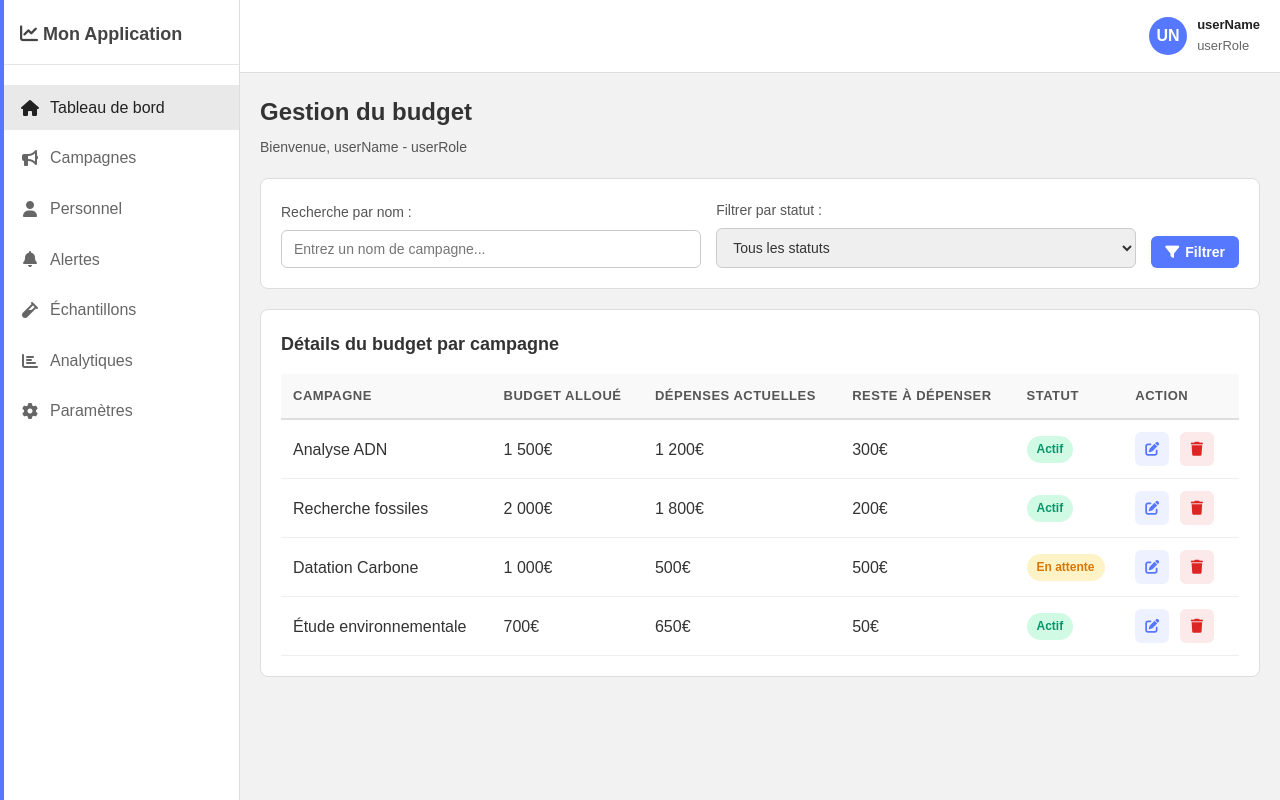
After one commit to Y46ne/SAE-Web, a Flask app: page /budget/ in a window 1280 px wide. The commit adds this page. Run offline with Flask 3, Linux system fonts and the light colour scheme.

Commit message:
Ajout de la page Budget

```diff
--- /dev/null
+++ b/monApp/static/css/budget.css
@@ -0,0 +1,193 @@
+/* --- Page Budget --- */
+
+/* Page title */
+.page-title {
+    margin-bottom: 20px;
+}
+
+.page-title h1 {
+    font-size: 24px;
+    font-weight: 700;
+    color: #333333;
+    margin-bottom: 5px;
+}
+
+.page-title p {
+    color: #555555;
+    font-size: 14px;
+}
+
+/* --- Filter Card --- */
+.filter-card {
+    margin-bottom: 20px;
+    background: #ffffff;
+    border: 1px solid #ddd;
+    border-radius: 8px;
+    padding: 20px;
+}
+
+/* Filter Form */
+.filter-form {
+    display: flex;
+    flex-wrap: wrap;
+    gap: 15px;
+    align-items: flex-end;
+}
+
+.filter-group {
+    display: flex;
+    flex-direction: column;
+    flex: 1;
+    min-width: 200px;
+    gap: 6px;
+}
+
+.filter-group label {
+    font-size: 14px;
+    font-weight: 500;
+    color: #555555;
+}
+
+.filter-group input,
+.filter-group select {
+    padding: 10px 12px;
+    border: 1px solid #ccc;
+    border-radius: 6px;
+    font-size: 14px;
+    color: #333333;
+    transition: border 0.2s;
+}
+
+.filter-group input:focus,
+.filter-group select:focus {
+    outline: none;
+    border-color: #5677ff;
+}
+
+/* --- Buttons --- */
+.btn {
+    padding: 8px 14px;
+    border-radius: 6px;
+    font-weight: 600;
+    cursor: pointer;
+    text-decoration: none;
+    display: inline-flex;
+    align-items: center;
+    gap: 6px;
+    font-size: 14px;
+}
+
+.btn-primary {
+    background: #5677ff;
+    color: white;
+    border: none;
+}
+
+.btn-primary:hover {
+    background: #4866db;
+    transform: translateY(-1px);
+}
+
+/* --- Table Card --- */
+.card {
+    background: #ffffff;
+    border: 1px solid #ddd;
+    border-radius: 8px;
+    padding: 20px;
+    margin-bottom: 20px;
+}
+
+.card-header {
+    display: flex;
+    justify-content: space-between;
+    align-items: center;
+    margin-bottom: 15px;
+}
+
+.card-title {
+    font-size: 18px;
+    font-weight: 600;
+    color: #333333;
+}
+
+/* --- Table --- */
+.table-container {
+    overflow-x: auto;
+}
+
+table {
+    width: 100%;
+    border-collapse: collapse;
+    text-align: left;
+}
+
+thead {
+    background: #f9f9f9;
+}
+
+th {
+    padding: 12px;
+    font-weight: 600;
+    font-size: 13px;
+    color: #555555;
+    border-bottom: 2px solid #ddd;
+    text-transform: uppercase;
+    letter-spacing: 0.5px;
+}
+
+td {
+    padding: 12px;
+    border-bottom: 1px solid #eee;
+    color: #333333;
+}
+
+tbody tr:hover {
+    background-color: #f5f5f5;
+}
+
+/* --- Badges --- */
+.badge {
+    display: inline-block;
+    padding: 4px 10px;
+    border-radius: 20px;
+    font-size: 0.75rem;
+    font-weight: bold;
+}
+
+.badge-success { color: #059669; background: #d1fae5; }
+.badge-warning { color: #d97706; background: #fef3c7; }
+.badge-danger  { color: #dc2626; background: #fee2e2; }
+
+/* --- Action Buttons --- */
+.btn-action {
+    display: inline-flex;
+    align-items: center;
+    justify-content: center;
+    width: 34px;
+    height: 34px;
+    border-radius: 6px;
+    margin-right: 6px;
+    font-size: 14px;
+    text-decoration: none;
+    transition: 0.2s;
+}
+
+.btn-edit {
+    background: rgba(86, 119, 255, 0.1);
+    color: #5677ff;
+}
+
+.btn-edit:hover {
+    background: #5677ff;
+    color: white;
+}
+
+.btn-delete {
+    background: rgba(220, 38, 38, 0.1);
+    color: #dc2626;
+}
+
+.btn-delete:hover {
+    background: #dc2626;
+    color: white;
+}
--- /dev/null
+++ b/monApp/templates/budget.html
@@ -0,0 +1,119 @@
+{% extends "base.html" %}
+
+{% block title %}Gestion du budget{% endblock %}
+
+{% block extra_css %}
+<link rel="stylesheet" href="{{ url_for('static', filename='../static/css/budget.css') }}">
+{% endblock %}
+
+{% block content %}
+<div class="page-title">
+    <h1>Gestion du budget</h1>
+    <p>Bienvenue, userName - userRole</p>
+</div>
+
+<div class="card filter-card">
+    <form method="GET" action="/budget" class="filter-form">
+        <div class="filter-group">
+            <label for="search">Recherche par nom :</label>
+            <input type="text" id="search" name="search" placeholder="Entrez un nom de campagne...">
+        </div>
+
+        <div class="filter-group">
+            <label for="status">Filtrer par statut :</label>
+            <select id="status" name="status">
+                <option value="">Tous les statuts</option>
+                <option value="active">Actif</option>
+                <option value="completed">Terminé</option>
+                <option value="pending">En attente</option>
+            </select>
+        </div>
+
+        <button type="submit" class="btn btn-primary">
+            <i class="fas fa-filter"></i> Filtrer
+        </button>
+    </form>
+</div>
+
+<div class="card">
+    <div class="card-header">
+        <h2 class="card-title">Détails du budget par campagne</h2>
+    </div>
+    <div class="table-container">
+        <table>
+            <thead>
+                <tr>
+                    <th>Campagne</th>
+                    <th>Budget Alloué</th>
+                    <th>Dépenses Actuelles</th>
+                    <th>Reste à Dépenser</th>
+                    <th>Statut</th>
+                    <th>Action</th>
+                </tr>
+            </thead>
+            <tbody>
+                <tr>
+                    <td>Analyse ADN</td>
+                    <td>1 500€</td>
+                    <td>1 200€</td>
+                    <td>300€</td>
+                    <td><span class="badge badge-success">Actif</span></td>
+                    <td>
+                        <a href="/budget/edit/1" class="btn-action btn-edit" title="Modifier">
+                            <i class="fas fa-edit"></i>
+                        </a>
+                        <a href="/budget/delete/1" class="btn-action btn-delete" title="Supprimer">
+                            <i class="fas fa-trash"></i>
+                        </a>
+                    </td>
+                </tr>
+                <tr>
+                    <td>Recherche fossiles</td>
+                    <td>2 000€</td>
+                    <td>1 800€</td>
+                    <td>200€</td>
+                    <td><span class="badge badge-success">Actif</span></td>
+                    <td>
+                        <a href="/budget/edit/2" class="btn-action btn-edit" title="Modifier">
+                            <i class="fas fa-edit"></i>
+                        </a>
+                        <a href="/budget/delete/2" class="btn-action btn-delete" title="Supprimer">
+                            <i class="fas fa-trash"></i>
+                        </a>
+                    </td>
+                </tr>
+                <tr>
+                    <td>Datation Carbone</td>
+                    <td>1 000€</td>
+                    <td>500€</td>
+                    <td>500€</td>
+                    <td><span class="badge badge-warning">En attente</span></td>
+                    <td>
+                        <a href="/budget/edit/3" class="btn-action btn-edit" title="Modifier">
+                            <i class="fas fa-edit"></i>
+                        </a>
+                        <a href="/budget/delete/3" class="btn-action btn-delete" title="Supprimer">
+                            <i class="fas fa-trash"></i>
+                        </a>
+                    </td>
+                </tr>
+                <tr>
+                    <td>Étude environnementale</td>
+                    <td>700€</td>
+                    <td>650€</td>
+                    <td>50€</td>
+                    <td><span class="badge badge-success">Actif</span></td>
+                    <td>
+                        <a href="/budget/edit/4" class="btn-action btn-edit" title="Modifier">
+                            <i class="fas fa-edit"></i>
+                        </a>
+                        <a href="/budget/delete/4" class="btn-action btn-delete" title="Supprimer">
+                            <i class="fas fa-trash"></i>
+                        </a>
+                    </td>
+                </tr>
+            </tbody>
+        </table>
+    </div>
+</div>
+{% endblock %}
--- a/monApp/views.py
+++ b/monApp/views.py
@@ -25,6 +25,14 @@ def tableau_de_bord():
 @app.route('/personnel/')
 def personnel():
     return render_template('personnel.html')
+
+@app.route('/plateforme/')
+def plateforme():
+    return render_template('plateforme.html')
+
+@app.route('/budget/')
+def budget():
+    return render_template('budget.html')
 
 @app.route('/login', methods=['GET', 'POST'])
 def login():
```
Also changed, not shown: monApp/templates/plateforme.html (added, +168 -0 lines), monApp/templates/tableau_de_bord.html (+8 -8 lines).
